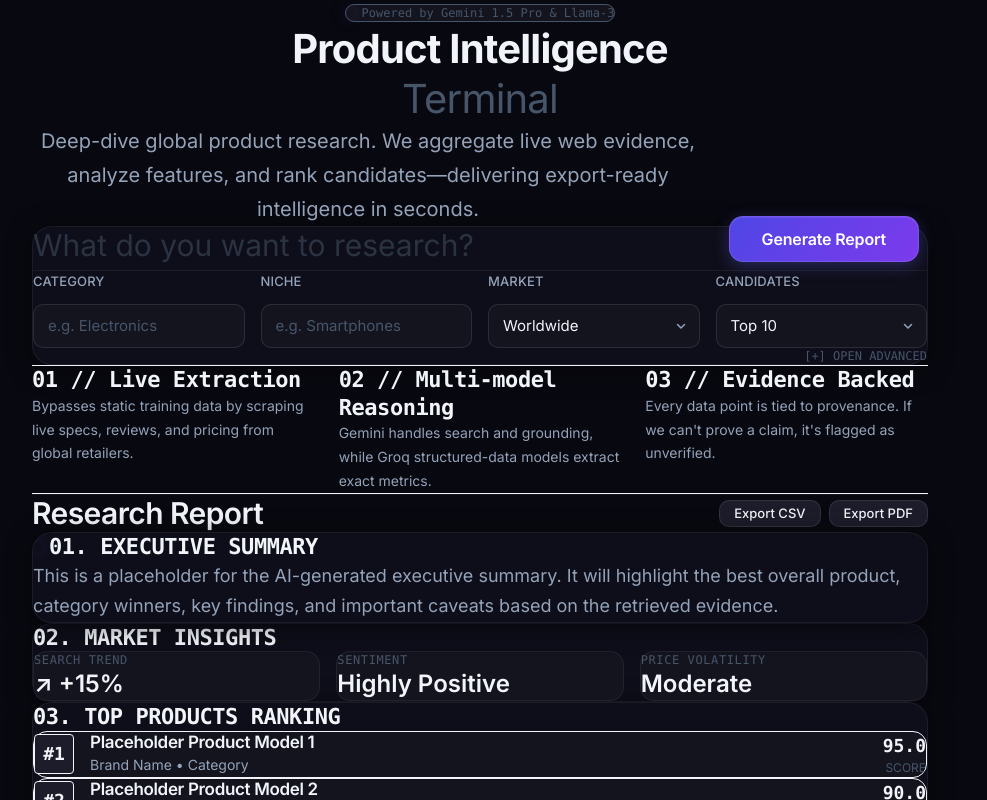
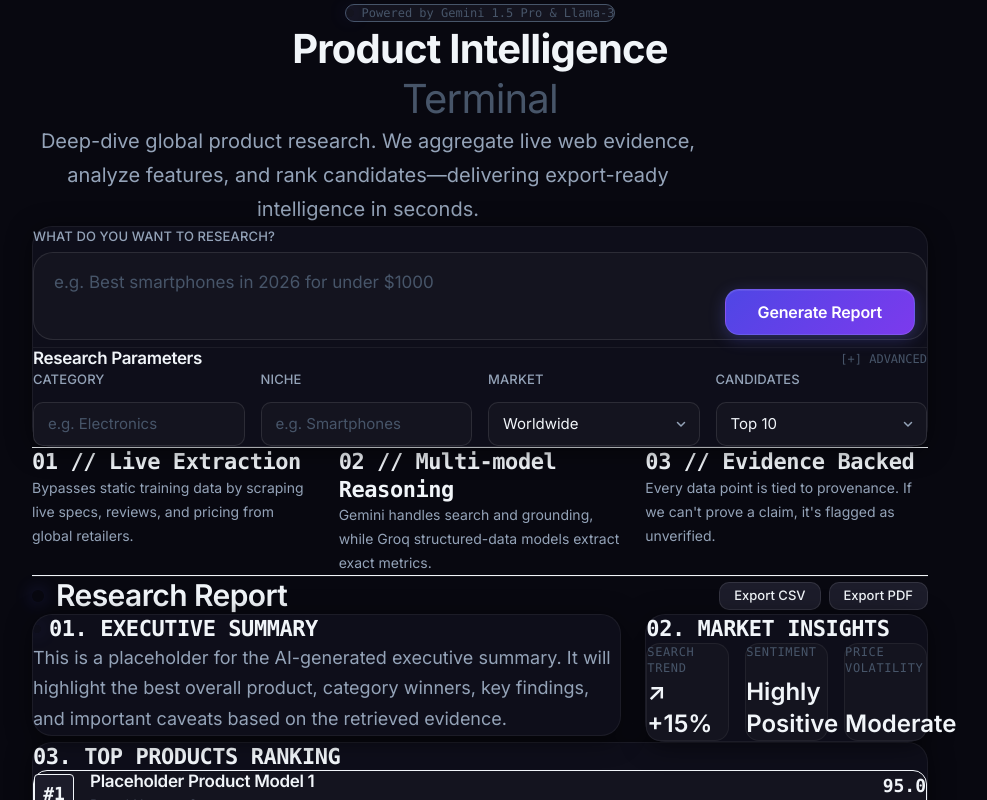
Before and after one commit to AsithaLKonara/Research-Pro, a Next.js app: page / in a window 1280 px wide. Shown: the top 800 px of the page, without its empty margins (160-1147 px from the left). Built offline with nearby package versions, Linux system fonts and the light colour scheme.

Commit message:
ui: redesign UX architecture based on audit to fix layout collapse

```diff
--- a/src/components/report/ReportContainer.tsx
+++ b/src/components/report/ReportContainer.tsx
@@ -11,20 +11,37 @@ export function ReportContainer() {
   // In Sprint 6, this will take the `ResearchReport` object as a prop.
 
   return (
-    <div className="space-y-12 animate-fade-in">
+    <div className="space-y-6 animate-fade-in">
       <div className="flex items-center justify-between">
-        <h2 className="text-2xl font-bold">Research Report</h2>
+        <h2 className="text-2xl font-bold flex items-center gap-3">
+          <span className="w-3 h-3 rounded-full bg-accent-500 animate-pulse-glow"></span>
+          Research Report
+        </h2>
         <div className="flex gap-2">
           <button className="btn btn-secondary btn-sm">Export CSV</button>
           <button className="btn btn-secondary btn-sm">Export PDF</button>
         </div>
       </div>
 
-      <ExecutiveSummary />
-      <MarketInsights />
+      {/* Top Row: Exec Summary + Market Insights */}
+      <div className="grid grid-cols-1 lg:grid-cols-3 gap-6">
+        <div className="lg:col-span-2">
+          <ExecutiveSummary />
+        </div>
+        <div className="lg:col-span-1">
+          <MarketInsights />
+        </div>
+      </div>
+
+      {/* Middle Row: Ranking */}
       <ProductRanking />
+
+      {/* Bottom Row: Table & Charts */}
       <ComparisonTable />
-      <TrendCharts />
+
+      <div className="mt-8 pt-8 border-t border-border-subtle">
+        <TrendCharts />
+      </div>
     </div>
   );
 }
--- a/src/components/research/ResearchForm.tsx
+++ b/src/components/research/ResearchForm.tsx
@@ -8,46 +8,60 @@ export function ResearchForm() {
   const [isAdvancedOpen, setIsAdvancedOpen] = useState(false);
 
   return (
-    <div className="card p-1">
-      <div className="p-6 md:p-8 space-y-6">
-        {/* Massive Query Bar */}
+    <div className="card p-6 md:p-8 space-y-8 animate-scale-in">
+      {/* Primary Query Input */}
+      <div className="space-y-3">
+        <label htmlFor="query" className="label text-sm uppercase tracking-wider text-accent-400 font-semibold">
+          What do you want to research?
+        </label>
         <div className="relative">
           <textarea
             id="query"
-            className="w-full bg-transparent border-0 text-2xl md:text-3xl text-text-primary placeholder:text-text-muted/50 focus:ring-0 resize-none px-0 py-2"
-            placeholder="What do you want to research?"
+            className="input-query pr-32"
+            placeholder="e.g. Best smartphones in 2026 for under $1000"
             value={query}
             onChange={(e) => setQuery(e.target.value)}
-            rows={1}
-            style={{ outline: "none", boxShadow: "none" }}
+            rows={2}
           />
-          <div className="absolute bottom-2 right-2 hidden sm:block">
-             <button className="btn btn-generate py-2 px-4 text-sm shadow-md">
+          <div className="absolute bottom-3 right-3 hidden sm:block">
+             <button className="btn btn-generate py-2 px-5 text-sm shadow-md">
                Generate Report
              </button>
           </div>
         </div>
-
         {/* Mobile button */}
-        <div className="sm:hidden">
+        <div className="sm:hidden pt-2">
           <button className="btn btn-generate w-full">Generate Report</button>
         </div>
+      </div>
 
-        <div className="divider" />
+      <div className="divider" />
 
-        {/* Essential Parameters */}
-        <div className="grid grid-cols-2 md:grid-cols-4 gap-4">
+      {/* Secondary Parameters */}
+      <div className="space-y-4">
+        <div className="flex items-center justify-between">
+          <h4 className="text-sm font-medium text-text-primary">Research Parameters</h4>
+          <button
+            type="button"
+            onClick={() => setIsAdvancedOpen(!isAdvancedOpen)}
+            className="text-xs font-mono text-text-muted hover:text-text-primary transition-colors flex items-center gap-1"
+          >
+            {isAdvancedOpen ? "[−] ADVANCED" : "[+] ADVANCED"}
+          </button>
+        </div>
+
+        <div className="grid grid-cols-1 sm:grid-cols-2 md:grid-cols-4 gap-4">
           <div className="form-group">
-            <label className="label text-[10px] uppercase text-text-muted tracking-widest">Category</label>
-            <input className="input bg-transparent border-transparent px-0 text-sm focus:border-accent-500 focus:bg-surface-1" placeholder="e.g. Electronics" />
+            <label className="label text-[11px] uppercase tracking-wider">Category</label>
+            <input className="input" placeholder="e.g. Electronics" />
           </div>
           <div className="form-group">
-            <label className="label text-[10px] uppercase text-text-muted tracking-widest">Niche</label>
-            <input className="input bg-transparent border-transparent px-0 text-sm focus:border-accent-500 focus:bg-surface-1" placeholder="e.g. Smartphones" />
+            <label className="label text-[11px] uppercase tracking-wider">Niche</label>
+            <input className="input" placeholder="e.g. Smartphones" />
           </div>
           <div className="form-group">
-            <label className="label text-[10px] uppercase text-text-muted tracking-widest">Market</label>
-            <select className="input select bg-transparent border-transparent px-0 text-sm text-text-primary focus:border-accent-500 focus:bg-surface-1">
+            <label className="label text-[11px] uppercase tracking-wider">Market</label>
+            <select className="input select text-text-primary">
               <option>Worldwide</option>
               <option>US</option>
               <option>EU</option>
@@ -55,8 +69,8 @@ export function ResearchForm() {
             </select>
           </div>
           <div className="form-group">
-            <label className="label text-[10px] uppercase text-text-muted tracking-widest">Candidates</label>
-            <select className="input select bg-transparent border-transparent px-0 text-sm text-text-primary focus:border-accent-500 focus:bg-surface-1" defaultValue="10">
+            <label className="label text-[11px] uppercase tracking-wider">Candidates</label>
+            <select className="input select text-text-primary" defaultValue="10">
               <option value="5">Top 5</option>
               <option value="10">Top 10</option>
               <option value="15">Top 15</option>
@@ -64,25 +78,13 @@ export function ResearchForm() {
             </select>
           </div>
         </div>
-
-        {/* Toggle Advanced */}
-        <div className="pt-2 flex justify-end">
-          <button
-            type="button"
-            onClick={() => setIsAdvancedOpen(!isAdvancedOpen)}
-            className="text-xs font-mono text-text-muted hover:text-text-primary transition-colors flex items-center gap-1"
-          >
-            {isAdvancedOpen ? "[−] CLOSE ADVANCED" : "[+] OPEN ADVANCED"}
-          </button>
-        </div>
-
+      </div>
 
       {isAdvancedOpen && (
         <div className="pt-6 border-t border-border-default animate-slide-down">
           <AdvancedSettings />
         </div>
       )}
-      </div>
     </div>
   );
 }
```
